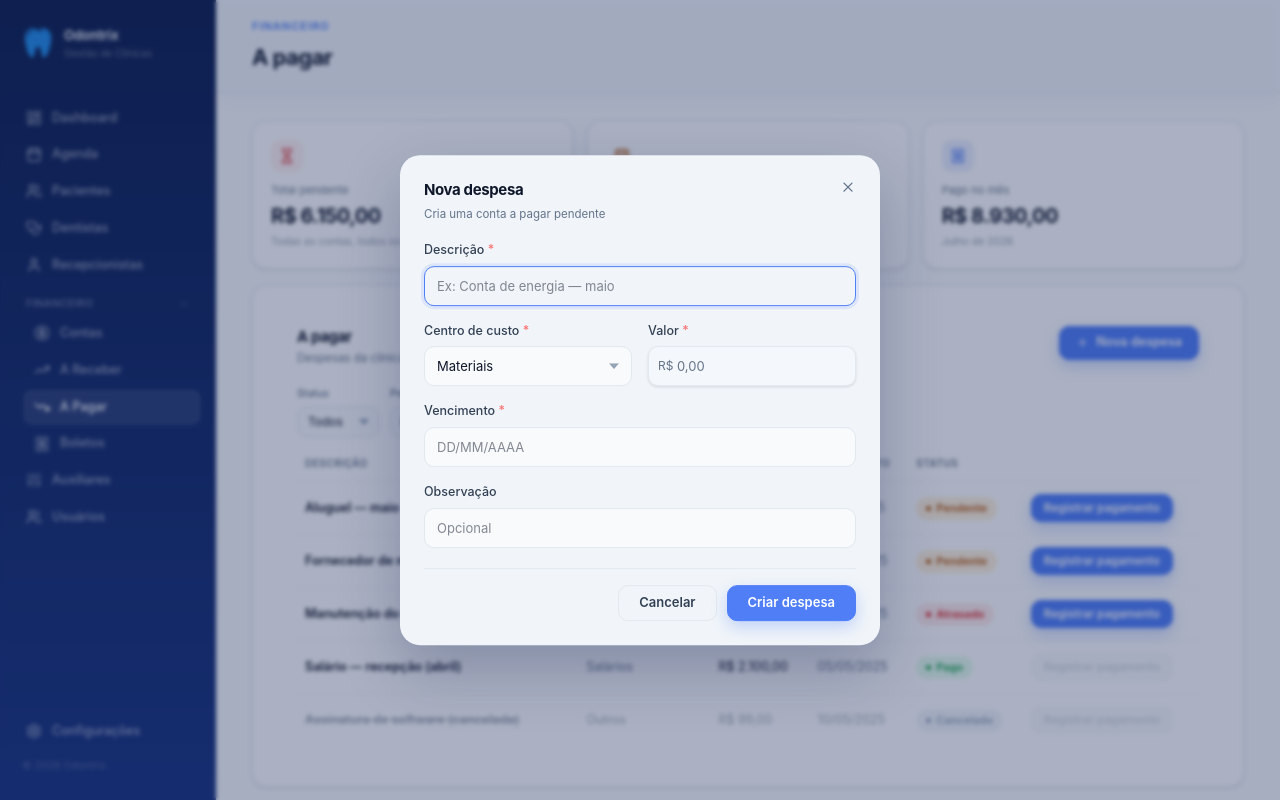
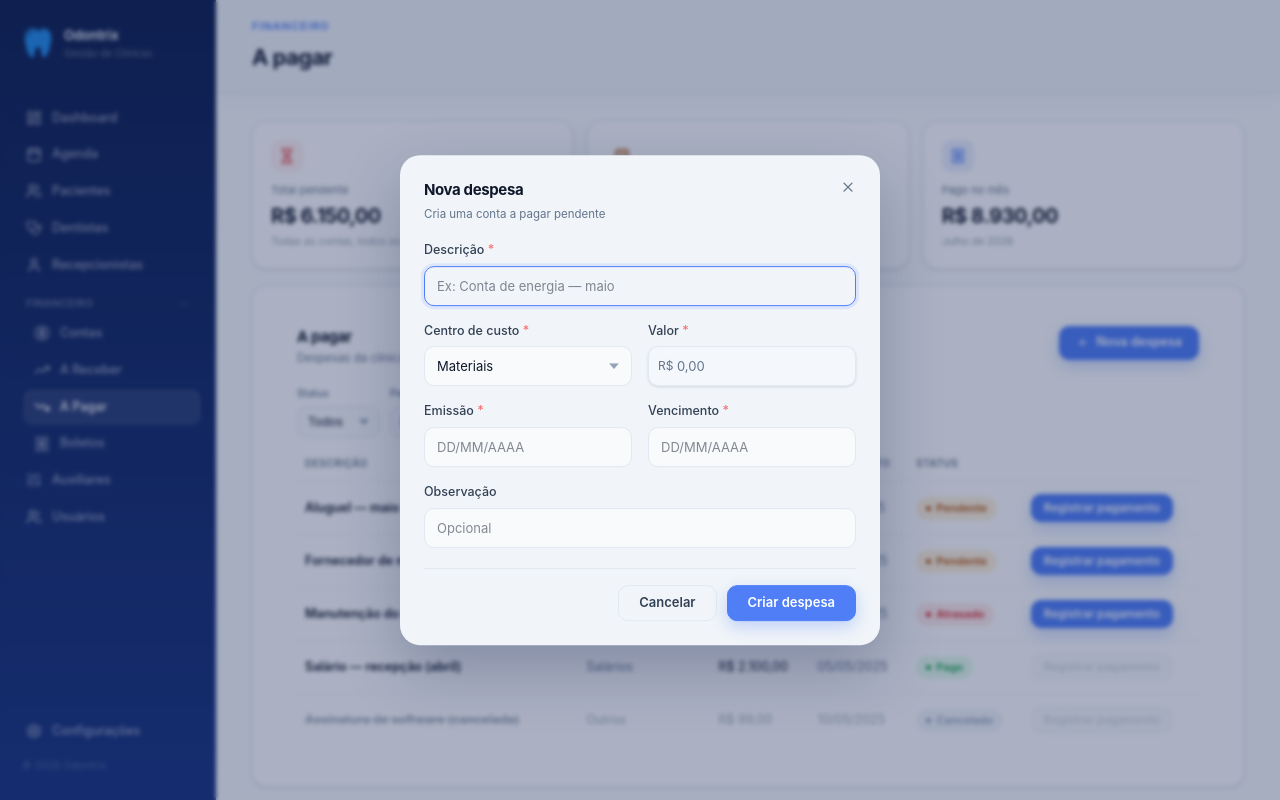
Before and after one commit to KaueGatti/Odontrix, a React (Vite) app in the folder frontend/: page /a-pagar in a window 1280 px wide. Both pictures are taken after a click on the button "Nova despesa". Built offline with nearby package versions, Linux system fonts and the light colour scheme.

Commit message:
feat: coluna expense.issued_on no schema/seed + ajustes de UI (DetalheBoletoDialog, NovaDespesaDialog)

```diff
--- a/frontend/src/pages/boletos/components/DetalheBoletoDialog.tsx
+++ b/frontend/src/pages/boletos/components/DetalheBoletoDialog.tsx
@@ -88,9 +88,9 @@ export function DetalheBoletoDialog({
   }
 return (
     <Dialog open={open} onOpenChange={onOpenChange}>
-      <DialogContent className="max-w-[520px]">
+      <DialogContent className="max-w-[600px]">
         <DialogHeader>
-          <div className="flex items-start justify-between gap-3">
+          <div className="flex items-start justify-between gap-3 pr-8">
             <div>
               <DialogTitle className="text-[15px] font-bold tracking-tight text-foreground">
                 {boleto.paciente}
@@ -170,7 +170,13 @@ return (
         )}
 
         <div className="mt-5 flex flex-wrap gap-2 border-t border-border pt-4">
-          <Button type="button" variant="outline" size="sm" onClick={() => setShowPdfNote((v) => !v)}>
+          <Button
+            type="button"
+            variant="outline"
+            size="sm"
+            className="text-[#3b82f6] hover:bg-[rgba(59,130,246,0.08)] hover:text-[#2563eb]"
+            onClick={() => setShowPdfNote((v) => !v)}
+          >
             <FileText className="h-3.5 w-3.5" />
             Visualizar PDF
           </Button>
@@ -180,6 +186,7 @@ return (
                 type="button"
                 variant="outline"
                 size="sm"
+                className="text-[#16a34a] hover:bg-[rgba(34,197,94,0.1)] hover:text-[#15803d]"
                 onClick={() => {
                   onOpenChange(false);
                   onRegistrarPagamento(boleto);
@@ -192,6 +199,7 @@ return (
                 type="button"
                 variant="outline"
                 size="sm"
+                className="text-[#b45309] hover:bg-[rgba(245,158,11,0.12)] hover:text-[#92400e]"
                 onClick={() => {
                   onOpenChange(false);
                   onAdiarVencimento(boleto);
--- a/frontend/src/pages/financeiro/components/NovaDespesaDialog.tsx
+++ b/frontend/src/pages/financeiro/components/NovaDespesaDialog.tsx
@@ -69,7 +69,17 @@ export function NovaDespesaDialog({
           </div>
         </div>
 
-        <div className="mt-4 flex flex-col gap-[6px]">
+        <div className="mt-4 grid grid-cols-2 gap-4">
+          <div className="flex flex-col gap-[6px]">
+            <label className="text-[12.5px] font-medium text-[var(--gray-700)]">
+              Emissão <span className="text-destructive">*</span>
+            </label>
+            <input
+              className={FIELD_CLASS}
+              placeholder="DD/MM/AAAA"
+            />
+          </div>
+          <div className="flex flex-col gap-[6px]">
             <label className="text-[12.5px] font-medium text-[var(--gray-700)]">
               Vencimento <span className="text-destructive">*</span>
             </label>
@@ -77,6 +87,7 @@ export function NovaDespesaDialog({
               className={FIELD_CLASS}
               placeholder="DD/MM/AAAA"
             />
+          </div>
         </div>
 
         <div className="mt-4 flex flex-col gap-[6px]">
```
Also changed, not shown: 2 other files (tests, documents, lock files or other folders). Lines whose indentation alone changed are shown as unchanged.
